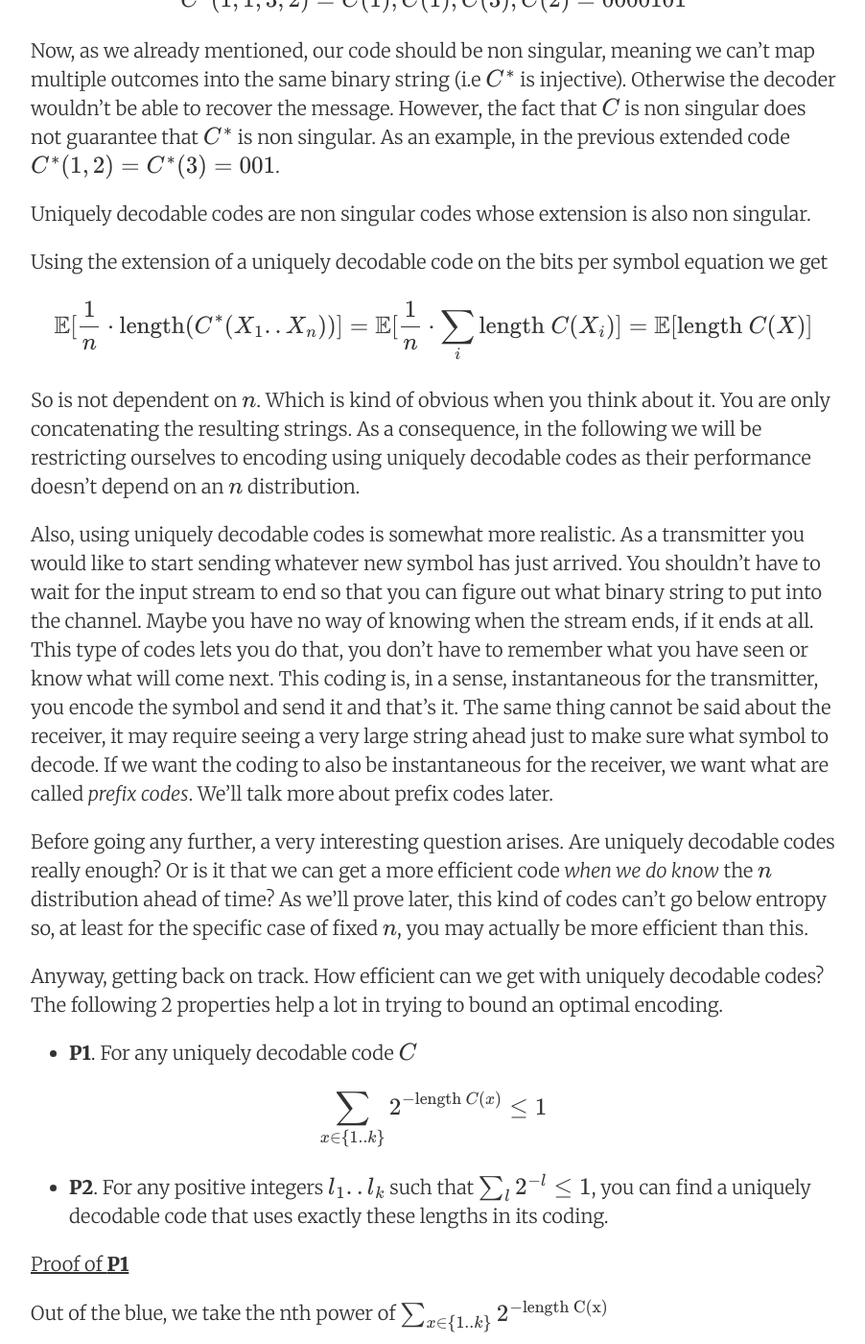
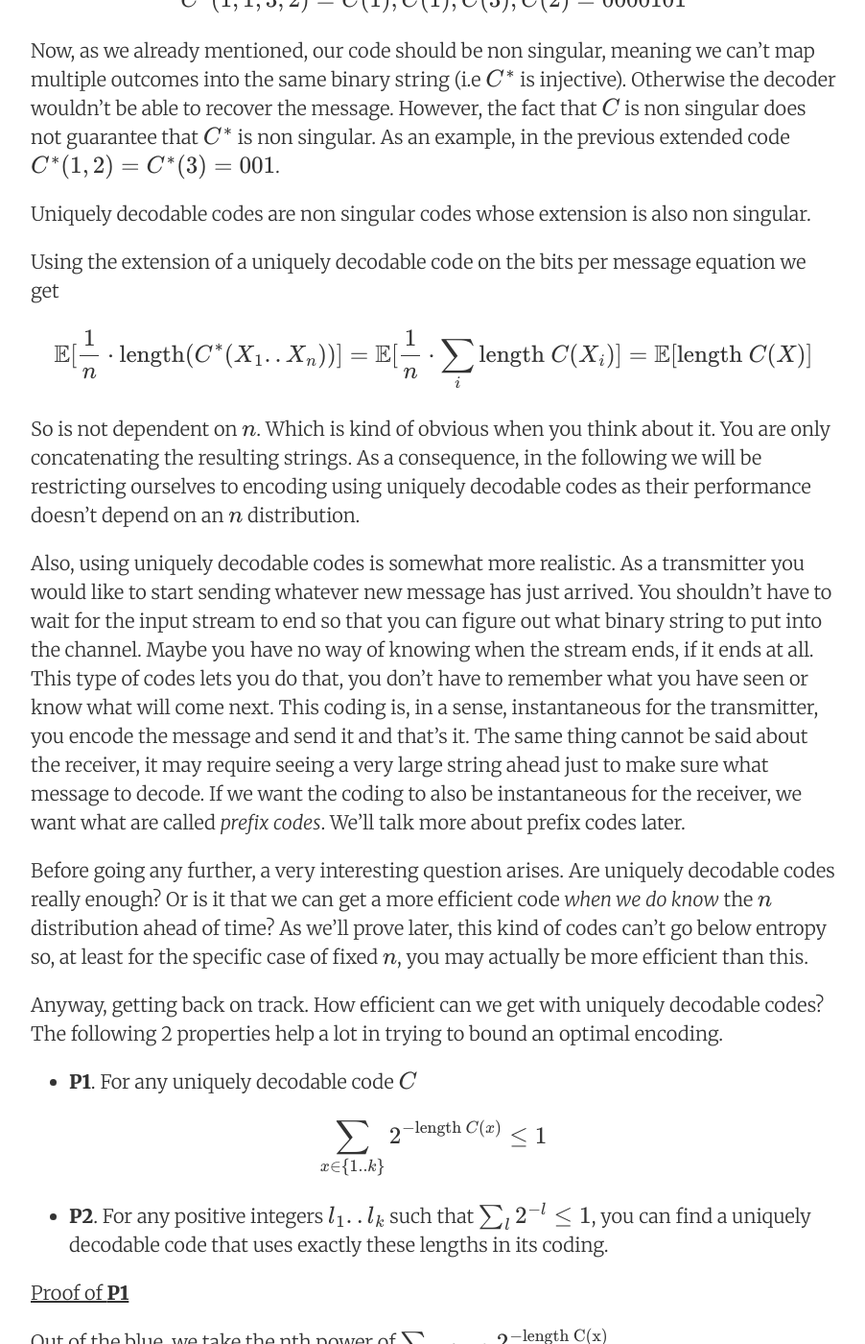
Before and after one commit to mgp123/mgp123.github.io, a Jekyll site: the page built from _posts/2021-10-5-information-theory-notes.md, in a window 1280 px wide and 1400 px high, scrolled down 10402 px. Shown: the whole window at 96% size, without its empty margins (188-1090 px from the left). Built offline with Jekyll 4.4.1, drawn with Linux system fonts in a browser that asks for light colours; nearby versions of some CDN libraries; formulas are drawn with MathJax 3; some of the changed text lies outside the part shown.

Commit message:
replaced text for consistency

```diff
--- a/_posts/2021-10-5-information-theory-notes.md
+++ b/_posts/2021-10-5-information-theory-notes.md
@@ -26,17 +26,17 @@ graph LR;
     D --> O[Output sequence];
 </div>
 
-The encoder receives an input sequence of a certain length $$n$$ and outputs a binary sequence of variable length. This binary sequence can then be passed to the decoder who, by already knowing how the encoder operates, should recover the original input. As the decoder may not use any extra information, the encoder must map any sequence into a different binary string<sup>[1](#encoding-zero-sequences)</sup>, also called a *non-singular code*. We would like to keep the binary strings as short as possible. How efficiently can we do it? (this problem comes in many flavors: fixed $$n$$, infinite symbols, added noise...)
+The encoder receives an input sequence of a certain length $$n$$ and outputs a binary sequence of variable length. This binary sequence can then be passed to the decoder who, by already knowing how the encoder operates, should recover the original input. As the decoder may not use any extra information, the encoder must map any sequence into a different binary string<sup>[1](#encoding-zero-sequences)</sup>, also called a *non-singular code*. We would like to keep the binary strings as short as possible. How efficiently can we do it? (this problem comes in many flavors: fixed $$n$$, infinite messages, added noise...)
 
 Suppose we have some fixed $$n$$.  We introduce some mathematical notation and then define formally what we mean by an efficient code.
 
 It's useful to see the encoding and decoding processes as functions. We write the encoder as $$C:{\{1..k\}}^n \rightarrow {\{0,1\}}^* $$ and the decoder as  $$D:{\{0,1\}}^* \rightarrow {\{1..k\}}^n$$. Being able to recover the input is the same as saying that $$D \circ C$$ is the identity.
 
-So, when we talk about a more efficient encoding we are referring to a smaller *expected length* of the encoded sequence. To make thing independent of $$n$$ we can divide the binary string length by $$n$$ to get the bits per symbol used on average.
+So, when we talk about a more efficient encoding we are referring to a smaller *expected length* of the encoded sequence. To make thing independent of $$n$$ we can divide the binary string length by $$n$$ to get the bits per message used on average.
 
 $$  \frac{1}{n} \cdot \mathbb{E}[ \text{length}(C(X_1..X_n))] $$
 
-The less bits per symbol we use, the better.  We still haven't answered: how good can we get and how does this changes with N?
+The less bits per message we use, the better.  We still haven't answered: how good can we get and how does this changes with N?
 
 
 
@@ -110,7 +110,7 @@ Knowing about the typical set and its size leads to a natural idea for an encode
 
 (the +1 is the result of needing an integer amount of bits hence we take the ceiling to guarantee covering every sequence. Adding one bit regardless gives an upper bound)
 
-As boths encodings may use the same amount of bits we also need to append an extra bit so that the decoder may differentiate both cases. So an upper bound to the bits per symbol used by this encoding is
+As boths encodings may use the same amount of bits we also need to append an extra bit so that the decoder may differentiate both cases. So an upper bound to the bits per message used by this encoding is
 
 $$\frac{2}{n} + P(X_1,..X_n \not\in A_\epsilon^n) \cdot  \log  k  + P(X_1,..X_n \in A_\epsilon^n) \cdot  (H(X)+\epsilon)$$
 
@@ -120,7 +120,7 @@ The first and second term go to zero as $$n$$ goes to infinity and the probabili
 $$\frac{1}{n} \cdot \mathbb{E}[ \text{length } C(X_1..X_n)] \leq  (H(X)+\epsilon^\prime)$$
 
 This shows that
-> Given $$\epsilon^\prime>0$$, there is an $$n_0$$ such that you can achieves using no more than $$H(X)+\epsilon^\prime$$ bits per symbol with some encoder for fixed length sequences when the sequence length $$n>n_0$$.
+> Given $$\epsilon^\prime>0$$, there is an $$n_0$$ such that you can achieves using no more than $$H(X)+\epsilon^\prime$$ bits per message with some encoder for fixed length sequences when the sequence length $$n>n_0$$.
 
 
 Something to think about: Is it possible to do better than $$H(X)$$ or is entropy a lower bound? We will see shortly that you can actually go below entropy but not much lower than that.
@@ -132,7 +132,7 @@ Something to think about: Is it possible to do better than $$H(X)$$ or is entrop
 And what about an infinite sequence? That is, suppose the transmitter has to send an infinite sequence through the channel. In this context, the receiving side should be able to recover any prefix of the sequence by observing some prefix of the binary code.
 
 A valid strategy here is chopping the input into $$n$$ sized chunks and using the encoding method described above in each one. Then an optimal coding <sup>[3](#optimal-may-not-exist)</sup>
-should use at most $$H(X)$$ bits per symbol.
+should use at most $$H(X)$$ bits per message.
 
 
 
@@ -145,13 +145,13 @@ There are $$k$$ possible sequences. Each one needs to map to a different binary
 
 $$p(i) < p(j), l_1<l_2 \rightarrow  p(i)\cdot l_2 +p(j)\cdot l_1 < p(i)\cdot l_1 +p(j)\cdot l_2$$
 
-In other words, if an encoding gives a shorter codeword to a rare symbol and a long codeword to a more common one, then you could get a better encoding by flipping both codewords.
+In other words, if an encoding gives a shorter codeword to a rare message and a long codeword to a more common one, then you could get a better encoding by flipping both codewords.
 
-As a consequence, the optimal encoding should give $$0$$ and $$1$$ to the two most likely symbols, $$00, 01,10,11$$ to the next four and so on. To calculate the efficiency, take $$p_1..p_k$$ to be the probabilities sorted in decreasing order. The optimal coding length $$L^*(p)$$ for our distribution $$p$$ is:
+As a consequence, the optimal encoding should give $$0$$ and $$1$$ to the two most likely messages, $$00, 01,10,11$$ to the next four and so on. To calculate the efficiency, take $$p_1..p_k$$ to be the probabilities sorted in decreasing order. The optimal coding length $$L^*(p)$$ for our distribution $$p$$ is:
 
 $$L^*(p)= \sum_{i=1}^k p_i \cdot \lfloor \log (i +1) \rfloor $$
 
-So we can easily get a closed form solution for the optimal encoding if we only want to transmit a symbol (or a fixed amount of symbols), which is nice.
+So we can easily get a closed form solution for the optimal encoding if we only want to transmit a message (or a fixed amount of messages), which is nice.
 
 <ins>Relation to entropy</ins>
 
@@ -206,12 +206,12 @@ So it seems that $$L^*$$ *may* go below entropy (or maybe or bound was too gener
 
 A simple example is enough. Take 4 events A,B,C,D equiprobables. An optimal code would, for instance, use codewords $$0,1,00,01$$, that is 1.5 bits on average yet this random variable has an entropy of 2 bits!
 
-But what about coding a large sequence of events from this distribution? Would we be able to save 0.5 bits per symbol? If we are able to do it for an event then it seems resonable that it will work for $$n$$ events. Next we'll show that doesn't happen, any advantage is diluted with $$n$$
+But what about coding a large sequence of events from this distribution? Would we be able to save 0.5 bits per message? If we are able to do it for an event then it seems resonable that it will work for $$n$$ events. Next we'll show that doesn't happen, any advantage is diluted with $$n$$
 
 <ins>Coding sequences</ins>
 
 
-It is possible to interpret a sequence of fixed length $$n$$ as a variable itself. Putting this into the inequality is simple, replace $$k$$ for $$k^n$$ and $$H(X)$$ for $$H(W)$$. Also we should divide by $$n$$ to get bits per symbol.
+It is possible to interpret a sequence of fixed length $$n$$ as a variable itself. Putting this into the inequality is simple, replace $$k$$ for $$k^n$$ and $$H(X)$$ for $$H(W)$$. Also we should divide by $$n$$ to get bits per message.
 
 $$\frac{H(W)}{n} - \frac{\log \ln  k -2 - \log n }{n} \leq L_n^*(p)$$
 
@@ -223,23 +223,23 @@ $$= \mathbb{E}[-\log p(Z_1)] + \mathbb{E}[-\log p(Z_2)]$$
 
 $$= H(Z_1) + H(Z_2)$$
 
-Hence, $$H(W) = n \cdot H(X)$$ and the bits per symbol used with fixed $$n$$ is bounded by
+Hence, $$H(W) = n \cdot H(X)$$ and the bits per message used with fixed $$n$$ is bounded by
 
 $$H(X) - \frac{\log \ln  k -2 -\log n}{n} \leq L_n^*(p)$$
 
 The second term on the left tends to $$0$$, then:
 
-> Given $$\epsilon^\prime>0$$, there is an $$n_0$$ such that any encoder for fixed length sequences uses more than $$H(X)-\epsilon^\prime$$ bits per symbol when the sequence length $$n>n_0$$.
+> Given $$\epsilon^\prime>0$$, there is an $$n_0$$ such that any encoder for fixed length sequences uses more than $$H(X)-\epsilon^\prime$$ bits per message when the sequence length $$n>n_0$$.
 
 However we also know that by using a typical set encoder we can get close to the entropy as $$n$$ grows. The optimal encoding should use less than that encoder. Combining both results we conclude that:
 
-> The optimal encoding  for fixed length sequences tends to $$H(X)$$ bits per symbol as the sequence length grows
+> The optimal encoding  for fixed length sequences tends to $$H(X)$$ bits per message as the sequence length grows
 
 
-Which is pretty cool!. We now have a somewhat simple answer for our question. We need  $$n\cdot H(X)$$ bits or so to send a large sequence of symbols from the same distribution.
+Which is pretty cool!. We now have a somewhat simple answer for our question. We need  $$n\cdot H(X)$$ bits or so to send a large sequence of messages from the same distribution.
 
 ### Uniquely decodable codes
-For now we've been thinking about fixed length sequences of i.i.d random variables and checking how efficiently we can encode them. But what if we don't assume a length? It's possible to imagine an encoder/decoder system that works for any length. That is, transmitter and receiver agree to use a code such that the transmitter may send any arbitrary sequence without them both knowing its length beforehand. More formally the encoder $$C^{*}$$ is an injective function that maps $$\{1..k\}^* \rightarrow \{0,1\}^*$$. Talking about efficiency in this situation is trickier. If we want to use the bits per symbol equation we need to put $$n$$ inside the expectation:
+For now we've been thinking about fixed length sequences of i.i.d random variables and checking how efficiently we can encode them. But what if we don't assume a length? It's possible to imagine an encoder/decoder system that works for any length. That is, transmitter and receiver agree to use a code such that the transmitter may send any arbitrary sequence without them both knowing its length beforehand. More formally the encoder $$C^{*}$$ is an injective function that maps $$\{1..k\}^* \rightarrow \{0,1\}^*$$. Talking about efficiency in this situation is trickier. If we want to use the bits per message equation we need to put $$n$$ inside the expectation:
 
 $$   \mathbb{E}[\frac{1}{n} \cdot \text{length}(C^{*}(X_1..X_n))] $$
 
@@ -266,13 +266,13 @@ Now, as we already mentioned, our code should be non singular, meaning we can't
 
 Uniquely decodable codes are non singular codes whose extension is also non singular.
 
-Using the extension of a uniquely decodable code on the bits per symbol equation we get
+Using the extension of a uniquely decodable code on the bits per message equation we get
 
 $$   \mathbb{E}[\frac{1}{n} \cdot \text{length}(C^{*}(X_1..X_n))]  = \mathbb{E}[\frac{1}{n} \cdot \sum_i\text{length } C(X_i)] =  \mathbb{E}[\text{length }C(X)]$$
 
 So is not dependent on $$n$$. Which is kind of obvious when you think about it. You are only concatenating the resulting strings. As a consequence, in the following we will be restricting ourselves to encoding using uniquely decodable codes as their performance doesn't depend on an $$n$$ distribution.
 
-Also, using uniquely decodable codes is somewhat more realistic. As a transmitter you would like to start sending whatever new symbol has just arrived. You shouldn't have to wait for the input stream to end so that you can figure out what binary string to put into the channel. Maybe you have no way of knowing when the stream ends, if it ends at all.  This type of codes lets you do that, you don't have to remember what you have seen or know what will come next. This coding is, in a sense, instantaneous for the transmitter, you encode the symbol and send it and that's it. The same thing cannot be said about the receiver, it may require seeing a very large string ahead just to make sure what symbol to decode. If we want the coding to also be instantaneous for the receiver, we want what are called *prefix codes*. We'll talk more about prefix codes later.
+Also, using uniquely decodable codes is somewhat more realistic. As a transmitter you would like to start sending whatever new message has just arrived. You shouldn't have to wait for the input stream to end so that you can figure out what binary string to put into the channel. Maybe you have no way of knowing when the stream ends, if it ends at all.  This type of codes lets you do that, you don't have to remember what you have seen or know what will come next. This coding is, in a sense, instantaneous for the transmitter, you encode the message and send it and that's it. The same thing cannot be said about the receiver, it may require seeing a very large string ahead just to make sure what message to decode. If we want the coding to also be instantaneous for the receiver, we want what are called *prefix codes*. We'll talk more about prefix codes later.
 
 Before going any further, a very interesting question arises. Are uniquely decodable codes really enough? Or is it that we can get a more efficient code *when we do know* the $$n$$ distribution ahead of time? As we'll prove later, this kind of codes can't go below entropy so, at least for the specific case of fixed $$n$$, you may actually be more efficient than this.
 
@@ -299,11 +299,11 @@ And in general:
 
 $$\left( \sum_{x \in \{1..k\}} 2^{-\text{length } C(x)} \right)^n = \sum_{x_1..x_n \in \{1..k\}} 2^{- \sum_i \text{length } C(x_i)}$$
 
-Notice that the exponents are all the ways of adding the code lengths of $$n$$ arbitrary symbols. We can group the exponents together by the sum of their lengths and get the following:
+Notice that the exponents are all the ways of adding the code lengths of $$n$$ arbitrary messages. We can group the exponents together by the sum of their lengths and get the following:
 
 $$= \sum_{m = 1}^{n \cdot \max C(x)} a(m) \cdot  2^{-m}$$
 
-where $$a(m)$$ is the number of sequences whose coding has combined length $$m$$ and $$\max C(x)$$ refers to the maximum coded length of a single symbol.
+where $$a(m)$$ is the number of sequences whose coding has combined length $$m$$ and $$\max C(x)$$ refers to the maximum coded length of a single message.
 
 How large can $$a(m)$$ be? Well, there are $$2^m$$ different binary strings of length $$m$$. If it were true that $$a(m)$$ is greater than $$2^m$$ then we should be able to find 2 sequences such that $$C^*(y_1..y_n) = C^*(z_1..z_n)$$. As $$C$$ is uniquely decodable, this can't be the case. Thus it must be true that $$a(m) \leq 2^m$$. By this bound we get
 
@@ -406,7 +406,7 @@ $$...$$
 $$E_n \rightarrow C(n)$$
 
 
-Requiring $$C$$ to be uniquely decodable is the same as $$G$$ being non ambiguous. But we want our encoding system to also be instantaneous for the receiver. That is, when the receiver finds a symbol that matches the binary string it just saw, it should be able to decode it as such and forget about it. No "looking ahead". But this is the same as asking $$G$$ to be LR(0)! And so what we are looking for is that no codeword is prefix of another .
+Requiring $$C$$ to be uniquely decodable is the same as $$G$$ being non ambiguous. But we want our encoding system to also be instantaneous for the receiver. That is, when the receiver finds a message that matches the binary string it just saw, it should be able to decode it as such and forget about it. No "looking ahead". But this is the same as asking $$G$$ to be LR(0)! And so what we are looking for is that no codeword is prefix of another .
 
 As $$G$$ being LR(0) implies it is non-ambiguous then all prefix codes are uniquely decodable. We can also be more generous and allow $$G$$ to be an LR grammar. This translates to having to look some finite amount of bits ahead before decoding. However this is not necessary, prefix codes are as good as any possible uniquely decodable code. We have already shown this indirectly. During the proof of P2, we constructed a prefix code for $$l_1..l_n$$ following $$\sum_{l} 2^{-l} \leq 1$$ . And P1 tells us that any uniquely decodable code satisfies said restriction on its lengths. So
 
@@ -416,7 +416,7 @@ As $$G$$ being LR(0) implies it is non-ambiguous then all prefix codes are uniqu
 
 How good can uniquely decodable codes be? Can they do better than entropy?
 
-Suppose there is such code $$C$$ using  $$H(X) - c $$ bits. As a result, $$C^*$$ should also use  $$H(X) - c $$ bits per symbol for any length $$n$$. However, we know that the optimal code for fixed $$n$$ tends to $$H(X)$$. Yet the existence of $$C$$ would contradict this propety as we could use $$C^*$$ for any fixed length and the optimal should do better than $$C^*$$. Therefore we conclude that $$C$$ doesn't exist. Any uniquely decodable code must use at least $$H(X)$$ bits on average.
+Suppose there is such code $$C$$ using  $$H(X) - c $$ bits. As a result, $$C^*$$ should also use  $$H(X) - c $$ bits per message for any length $$n$$. However, we know that the optimal code for fixed $$n$$ tends to $$H(X)$$. Yet the existence of $$C$$ would contradict this propety as we could use $$C^*$$ for any fixed length and the optimal should do better than $$C^*$$. Therefore we conclude that $$C$$ doesn't exist. Any uniquely decodable code must use at least $$H(X)$$ bits on average.
 
 To bound the optimal uniquely decodable code from above we just construct a good enough code. Take the lengths:
 
@@ -426,7 +426,7 @@ This obeys the restriction
 
 $$\sum_{i=1}^k 2^{-l_i} =  \sum_{i=1}^k 2^{\lfloor \log p_i \rfloor} \leq \sum_{i=1}^k 2^{\log p_i} = \sum_{i=1}^k p_i = 1$$
 
-So by property P2, we can find a uniquely decodable code for these $$l_i$$. The bits per symbol used is given by
+So by property P2, we can find a uniquely decodable code for these $$l_i$$. The bits per message used is given by
 
 $$\sum_{i=1}^k p_i \cdot - \lfloor \log p_i \rfloor \leq \sum_{i=1}^k p_i \cdot -(\log p_i - 1) = H(X) + 1$$
 
@@ -441,11 +441,11 @@ How about lumping together various $$X$$s and using a uniquely decodable code fo
 
 ### KL-divergence
 
-Now we are going to try to relate different distributions and how it affects the encoding. Let's say that we are trying to encode symbols from $$X$$ with distribution given by $$p$$ but we are working under the incorrect assumption that the distribution is really $$q$$. How bad is this?
+Now we are going to try to relate different distributions and how it affects the encoding. Let's say that we are trying to encode messages from $$X$$ with distribution given by $$p$$ but we are working under the incorrect assumption that the distribution is really $$q$$. How bad is this?
 
-First, we should take for granted that any possible symbol that may appear under $$p$$ also appears under $$q$$ (otherwise the encoding we got from $$q$$ wouldn't have a code for those symbols). This is equivalent to $$p_i \neq 0 \rightarrow q_i \neq 0 $$. As we are assuming that each symbol we are trying to encode has some chance of happening under $$p$$, this simplifies to $$q_i \neq 0$$ <sup>[4](#q-sum-one)</sup>.
+First, we should take for granted that any possible message that may appear under $$p$$ also appears under $$q$$ (otherwise the encoding we got from $$q$$ wouldn't have a code for those messages). This is equivalent to $$p_i \neq 0 \rightarrow q_i \neq 0 $$. As we are assuming that each message we are trying to encode has some chance of happening under $$p$$, this simplifies to $$q_i \neq 0$$ <sup>[4](#q-sum-one)</sup>.
 
-If we encode symbol $$i$$ using  $$- \lfloor \log q_i \rfloor$$ bits we end up using
+If we encode message $$i$$ using  $$- \lfloor \log q_i \rfloor$$ bits we end up using
 
 $$ \text{bits used} = \sum_i p_i  \cdot -\lfloor \log q_i \rfloor $$
 
@@ -609,9 +609,9 @@ R -->|Y| D[Decoder]
 
 How does it know the value of $$Y$$? Maybe the transmitter is sending it through an extra channel, maybe it already knows it from somewhere else. We don't really care. The point being, in this situation, what kind of coder/decoder system can we build?
 
-Notice that this is not the same situation that we had before. For instance, the same binary sequence can decode to different symbols depending on $$Y$$, something that was completely forbidden before. Here encoder and decoder can agree to use a different code depending on the result of $$Y$$. This extra freedom may add efficiency to our code.
+Notice that this is not the same situation that we had before. For instance, the same binary sequence can decode to different messages depending on $$Y$$, something that was completely forbidden before. Here encoder and decoder can agree to use a different code depending on the result of $$Y$$. This extra freedom may add efficiency to our code.
 
-As a first approach, we could just completely ignore $$Y$$ and use an optimal code for $$X$$ alone, as we did before. This uses $$H(X)$$ bits per symbol or so.
+As a first approach, we could just completely ignore $$Y$$ and use an optimal code for $$X$$ alone, as we did before. This uses $$H(X)$$ bits per message or so.
 
 But suppose that we are in the situation that $$Y=y$$. This means that the distribution we'll observe is going to be $$X \vert Y=y$$. If we want to optimize our code when $$Y=y$$ then, after seeing $$y$$, we should use an optimal code for this particular distribution. This requires $$H(X \vert Y=y)$$ bits (the entropy of $$X \vert Y=y$$ ).
 
```
Also changed, not shown: other parts of _posts/2021-10-5-information-theory-notes.md (+1 -1 lines).
